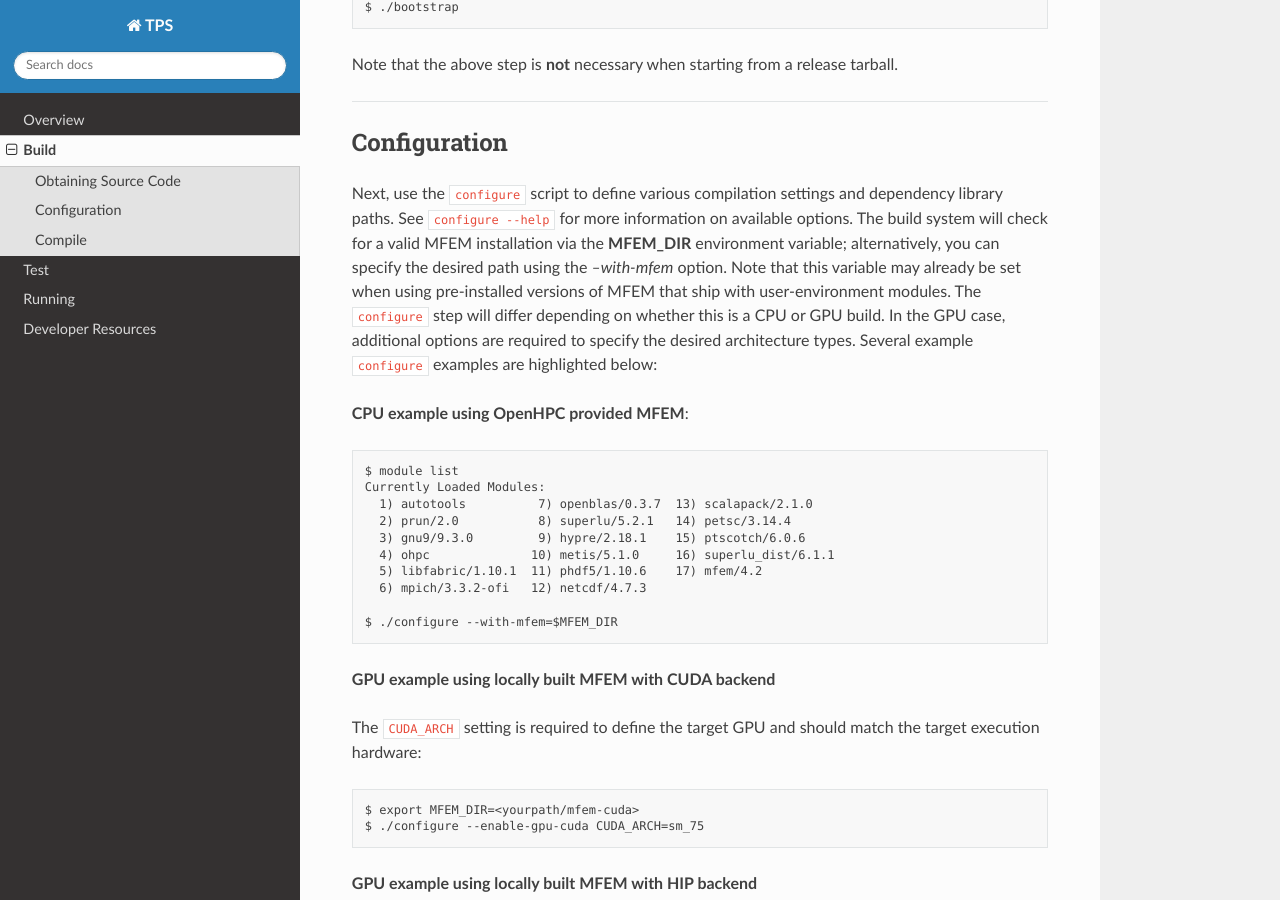
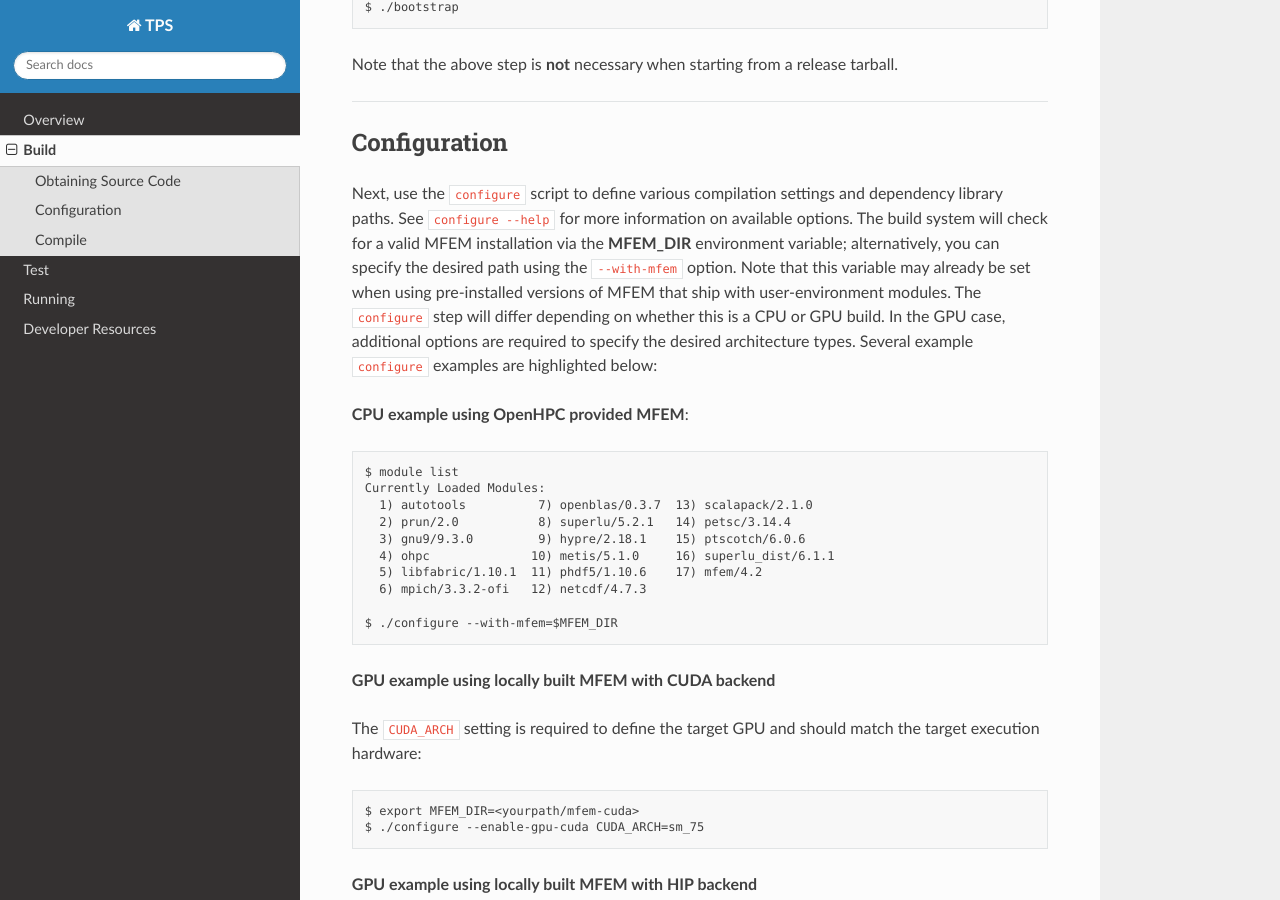
Before and after one commit to pecos/tps-docs, a Sphinx documentation site: the page built from docs/source/build.rst, in a window 1280 px wide and 900 px high, scrolled down 956 px. Built offline with Sphinx 7.4.7 and the Read the Docs theme 2.0.0, drawn with Linux system fonts in a browser that asks for light colours.

```diff
--- a/docs/source/build.rst
+++ b/docs/source/build.rst
@@ -59,7 +59,7 @@ Next, use the ``configure`` script to define various compilation settings and
 dependency library paths.  See ``configure --help`` for more information on
 available options.  The build system will check for a valid MFEM installation
 via the **MFEM_DIR** environment variable; alternatively, you can specify the
-desired path using the `--with-mfem` option.
+desired path using the ``--with-mfem`` option.
 Note that this variable may already be set when using pre-installed
 versions of MFEM that ship with user-environment modules.  The ``configure``
 step will differ depending on whether this is a CPU or GPU build. In the GPU
```
